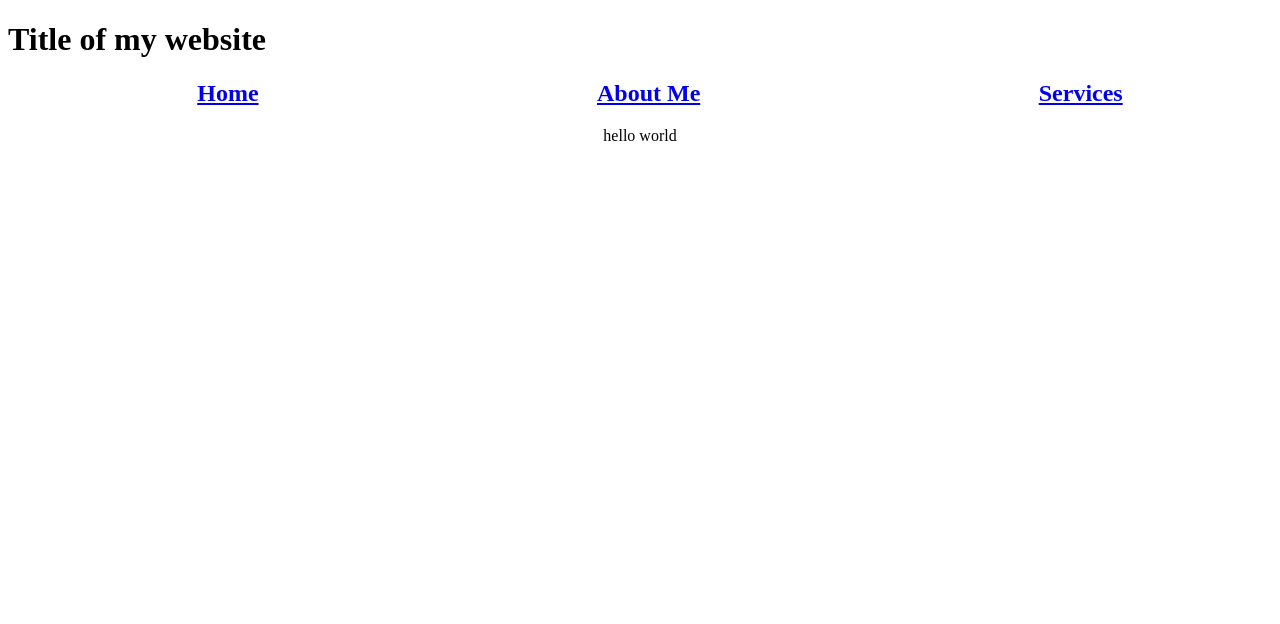
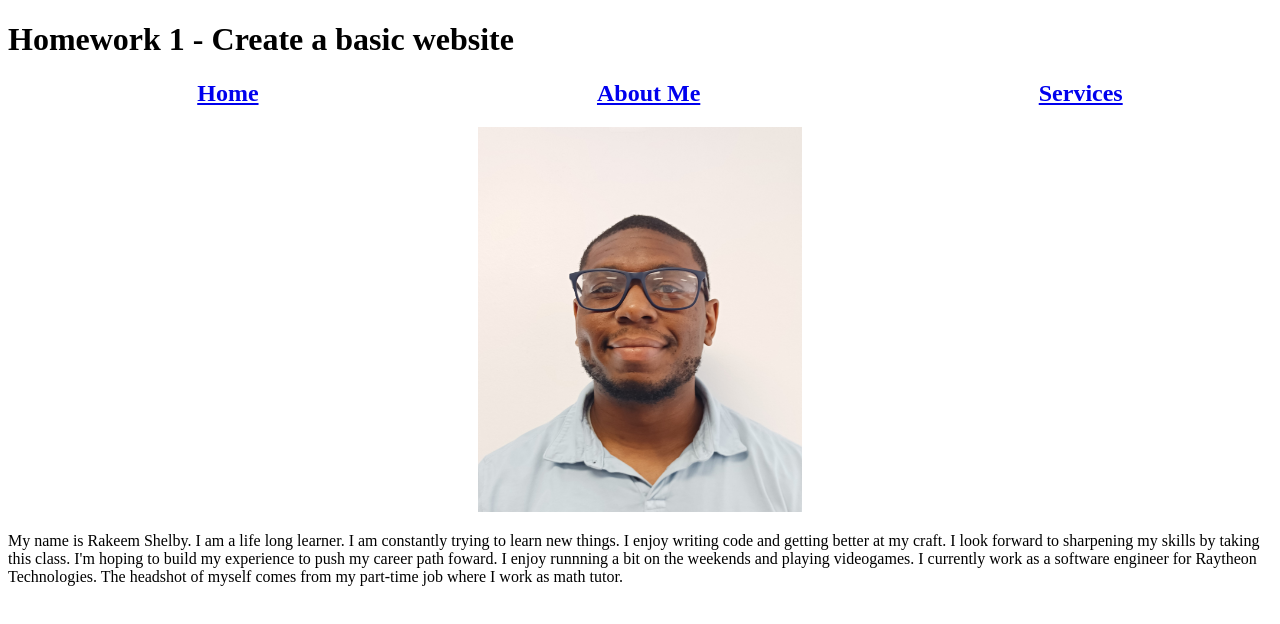
Before and after one commit to rokshelby/hw1-createABasicWebsite, a plain HTML site: page index.html in a window 1280 px wide. Drawn offline with Linux system fonts and the light colour scheme.

Commit message:
add a picture add a description

```diff
--- a/index.html
+++ b/index.html
@@ -3,7 +3,7 @@
     <header>
         <link rel="stylesheet" href="main.css">
     </header>
-    <h1>Title of my website</h1>
+    <h1>Homework 1 - Create a basic website</h1>
     <h2>
         <nav>
             <ul><a href="index.html">Home</a></ul>
@@ -13,6 +13,15 @@
         </nav>
     </h2>
     <body>
-        hello world
+        <img src="resources/mathtutor.jpg" alt="Headshot picture of Rakeem Shelby" width="324" height="385">
+        <br>
+        <p>
+            My name is Rakeem Shelby. I am a life long learner. I am constantly trying to learn new things.
+            I enjoy writing code and getting better at my craft. I look forward to sharpening my skills by taking this class.
+            I'm hoping to build my experience to push my career path foward. I enjoy runnning a bit on the weekends and playing videogames.
+            I currently work as a software engineer for Raytheon Technologies. The headshot of myself comes from my part-time job
+            where I work as math tutor.
+
+        </p>
     </body>
 </html>
--- a/main.css
+++ b/main.css
@@ -15,3 +15,7 @@ h1{
 body{
     text-align: center;
 }
+
+p{
+    text-align: left;
+}
```
Also changed, not shown: resources/mathtutor.jpg (added).
